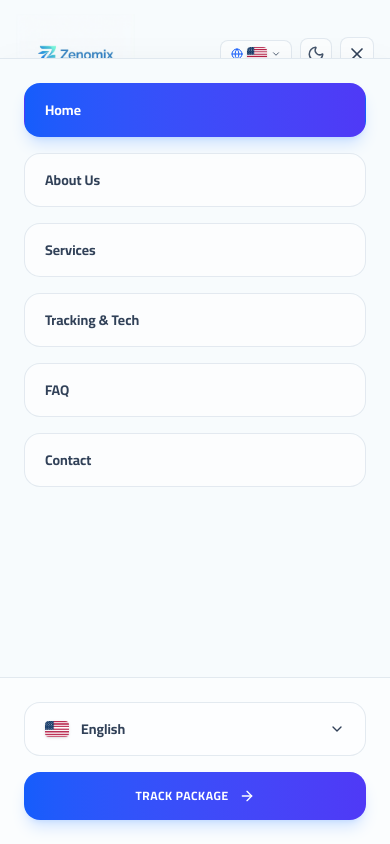
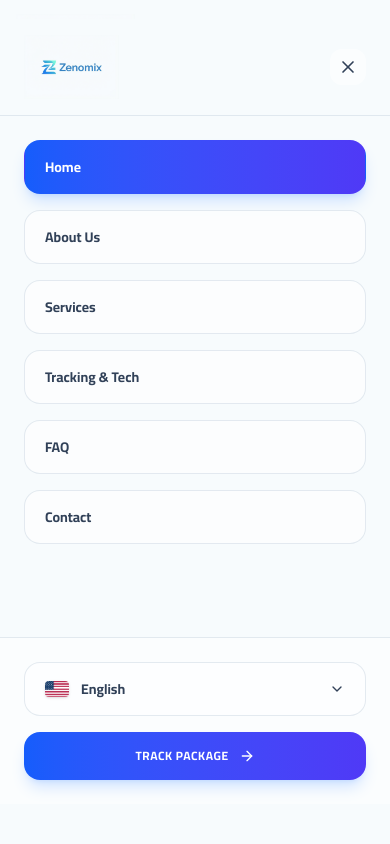
Before and after one commit to MohamedFirasAlfarra/ZENOMIX, a React (Vite) app: page / in a window 390 px wide. Both pictures are taken after a click on the button 357 px from the left and 60 px from the top of the page. Shown: the top 844 px of the page. Built offline with nearby package versions, Linux system fonts and the light colour scheme.

Commit message:
new upload

```diff
--- a/src/components/Navbar.tsx
+++ b/src/components/Navbar.tsx
@@ -207,7 +207,7 @@ export default function Navbar({ onNavigate, activeSection, isDark, onToggleDark
               </button>
 
               {/* Mobile Dropdown */}
-              {mobileLangDropdownOpen && (
+              {/* {mobileLangDropdownOpen && (
                 <div className={`absolute top-full mt-1.5 right-0 w-40 border rounded-xl shadow-xl overflow-hidden z-50 ${
                   isDark ? 'bg-slate-900 border-slate-700/50 shadow-slate-950/50' : 'bg-white border-slate-300/50 shadow-slate-200/50'
                 }`}>
@@ -233,7 +233,7 @@ export default function Navbar({ onNavigate, activeSection, isDark, onToggleDark
                     );
                   })}
                 </div>
-              )}
+              )} */}
             </div>
 
             {/* Mobile Theme Toggle */}
@@ -276,7 +276,22 @@ export default function Navbar({ onNavigate, activeSection, isDark, onToggleDark
               isDark ? 'bg-[#101532] border-slate-700/50' : 'bg-[#F7FBFD] border-slate-300/50'
             }`}
           >
-            <div className={`flex flex-col h-full overflow-hidden ${isDark ? 'bg-[#101532]' : 'bg-[#F7FBFD]'}`}>
+            <div className={`flex flex-col h-full -mt-10 overflow-hidden ${isDark ? 'bg-[#101532]' : 'bg-[#F7FBFD]'}`}>
+              {/* Header with close button */}
+              <div className={`flex items-center justify-between px-6 py-4 border-b ${isDark ? 'border-slate-700/50' : 'border-slate-300/50'}`}>
+                <div className={`flex items-center gap-3 ${isRtl ? 'flex-row-reverse' : ''}`}>
+                  <Logo size="sm" isDark={isDark} />
+                </div>
+                <button
+                  onClick={() => setMobileMenuOpen(false)}
+                  className={`p-2 rounded-xl cursor-pointer transition-all duration-200 ${
+                    isDark ? 'bg-slate-800/50 text-slate-300 hover:bg-slate-700/50' : 'bg-white/50 text-slate-700 hover:bg-slate-100/50'
+                  }`}
+                >
+                  <X className="h-5 w-5" />
+                </button>
+              </div>
+
               {/* Scrollable content */}
               <div className="flex-1 overflow-y-auto px-6 py-6 space-y-4">
                 {navItems.map((item, index) => {
```
